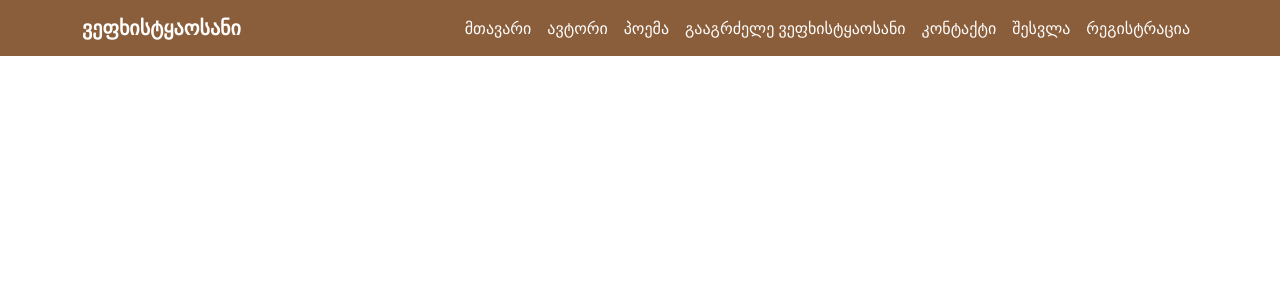
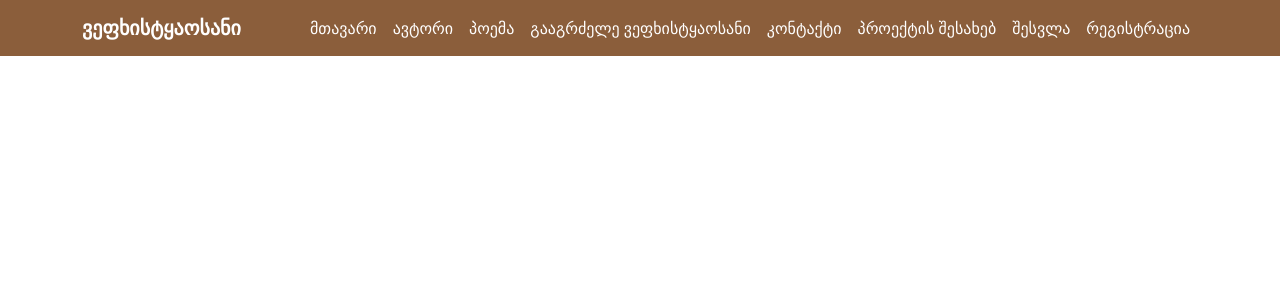
Before and after one commit to SANDRICKSON/vefxistyaosani, a Flask app: page /author in a window 1280 px wide. Shown: the top 300 px of the page. Run offline with Flask 3, Linux system fonts and the light colour scheme.

Commit message:
Update base.html

```diff
--- a/templates/base.html
+++ b/templates/base.html
@@ -3,6 +3,7 @@
 <head>
     <meta charset="UTF-8">
     <meta name="viewport" content="width=device-width, initial-scale=1.0">
+    <link rel="stylesheet" href="https://cdnjs.cloudflare.com/ajax/libs/font-awesome/6.5.1/css/all.min.css">
     <link rel="shortcut icon" href="https://georgianjournal.ge/media/images/georgianews/2018/November/Rustaveli/shota_rutaveli.jpg" type="image/x-icon">
     <link rel="stylesheet" href="/static/styles.css">
     <link href="https://cdn.jsdelivr.net/npm/bootstrap@5.3.2/dist/css/bootstrap.min.css" rel="stylesheet">
@@ -35,6 +36,9 @@
                     <li class="nav-item">
                         <a class="nav-link" href="{{ url_for('contact') }}">კონტაქტი</a>
                     </li>
+                    <li class="nav-item">
+                        <a class="nav-link" href="{{ url_for('about') }}">პროექტის შესახებ</a>
+                    </li>
 
                     {% if current_user.is_authenticated %}
                         <li class="nav-item">
```
